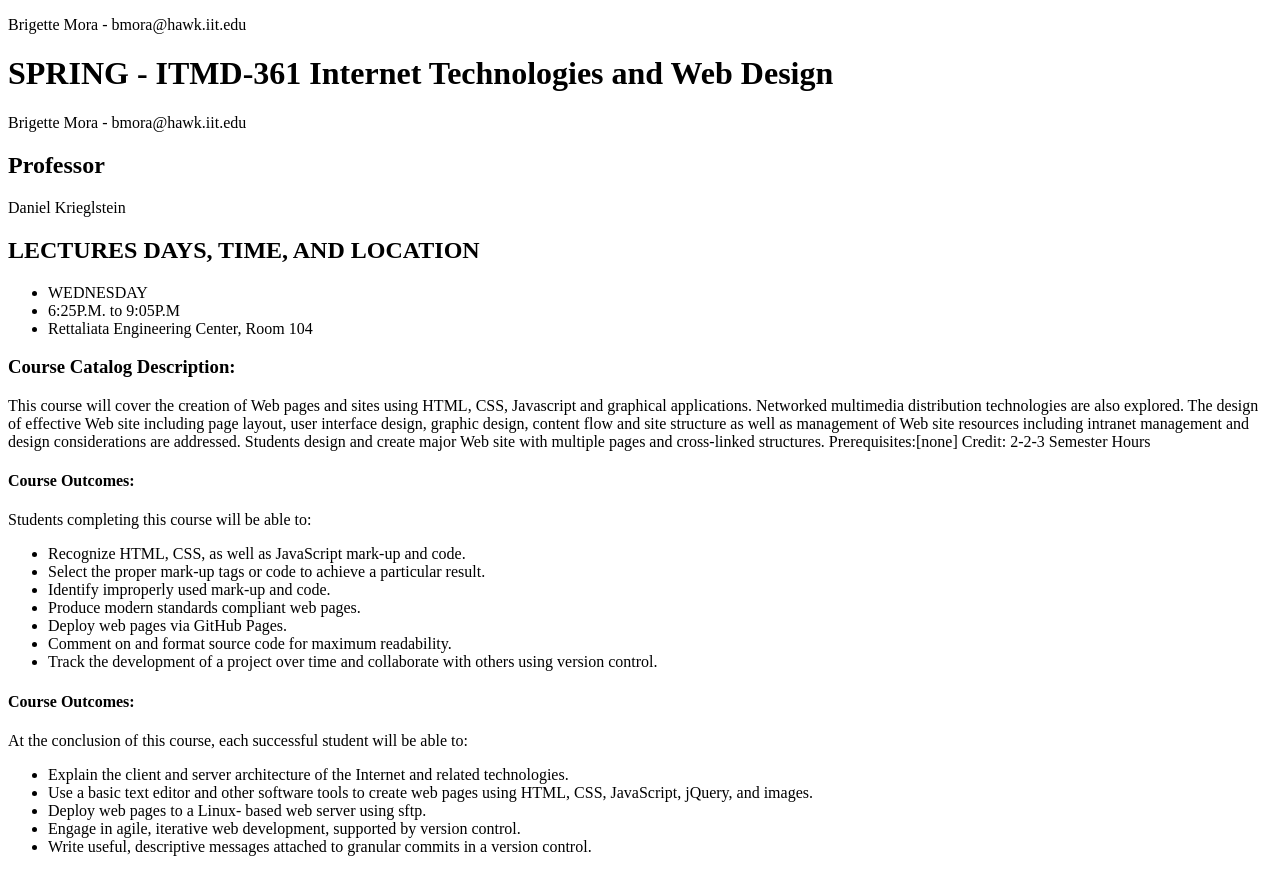
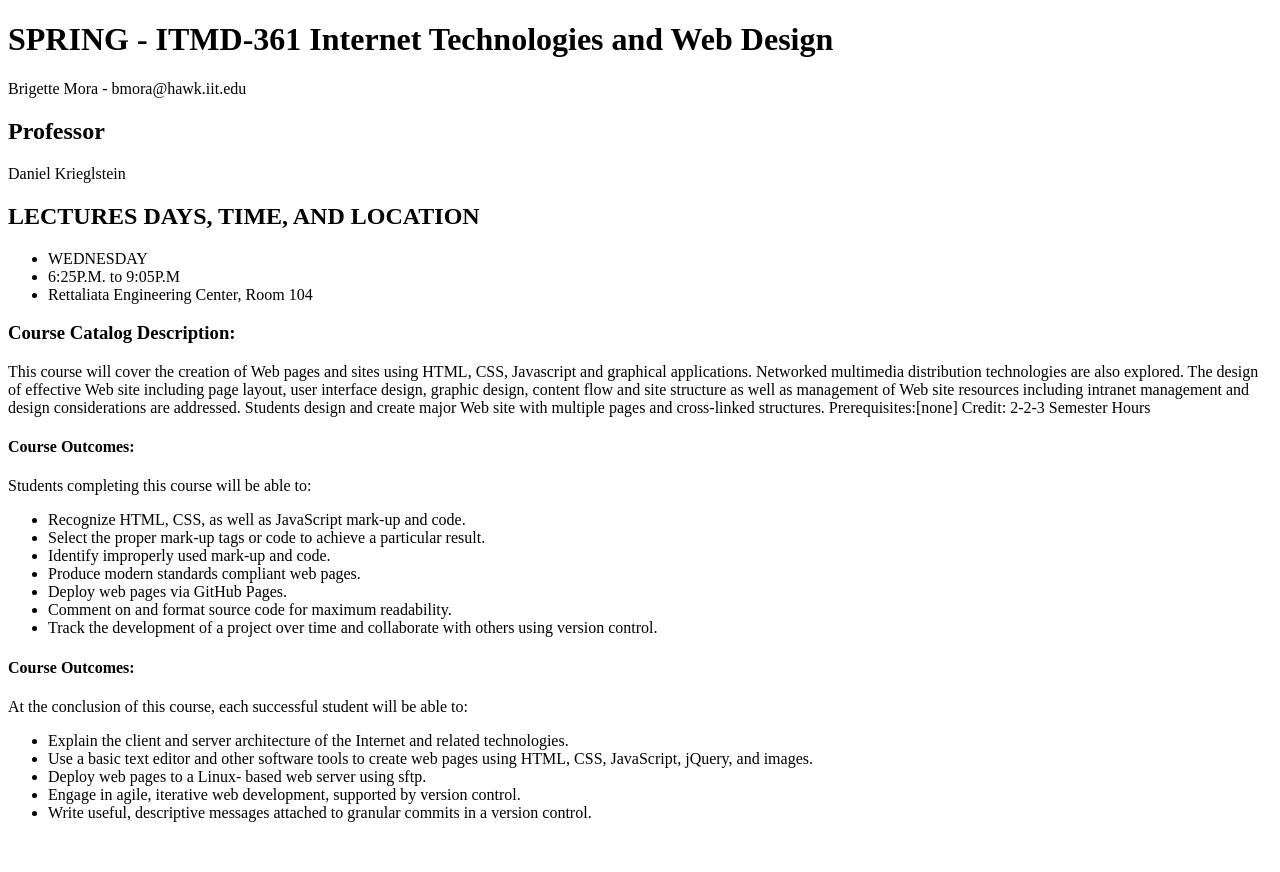
Before and after one commit to Vamor1/LAB2, a plain HTML site: page index.html in a window 1280 px wide. After the commit the page ends 838 px from the top, so only its background shows below. Drawn offline with Linux system fonts and the light colour scheme.

Commit message:
Update index.html

```diff
--- a/index.html
+++ b/index.html
@@ -5,7 +5,7 @@
 
 <meta charset="utf-8">
 <title> SPRING - ITMD-361 Internet Technologies and Web Design</title>
-<p> Brigette Mora - bmora@hawk.iit.edu</p>
+
 
 
 </head>
```
